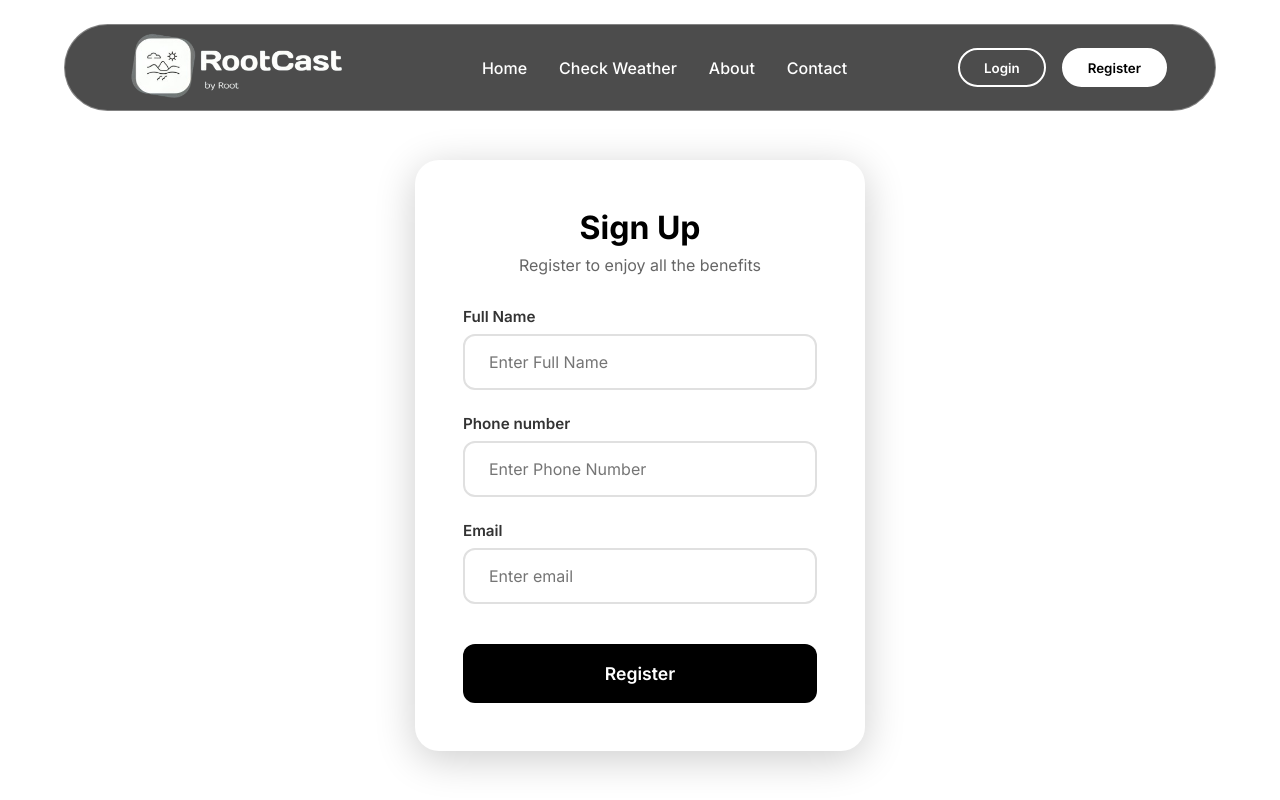
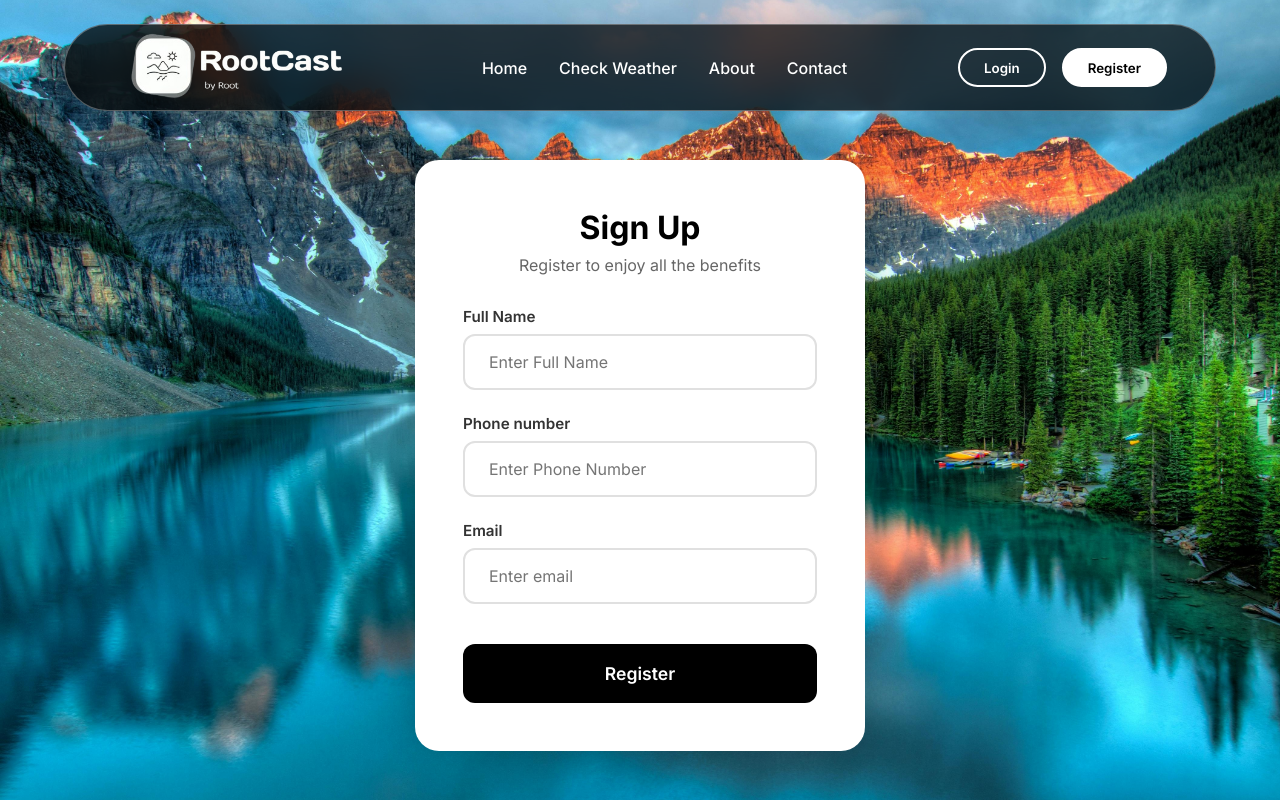
Before and after one commit to adawev/RootCast, a React (Create React App) app: page /signup in a window 1280 px wide. Shown: the top 800 px of the page. Built offline with nearby package versions, Linux system fonts and the light colour scheme; a web font is replaced by a local one.

Commit message:
register page image

```diff
--- a/src/components/style.css
+++ b/src/components/style.css
@@ -763,12 +763,17 @@
 }
 
 .wrapperRegisterPage {
+    padding-top: 20vh;
+    height: 100vh;
+    background-image: url("../images/nature.jpg");
+    background-position: center;
+    background-repeat: no-repeat;
+    background-size: cover;
+}
+.wrapperRegisterPage .auth-page {
     max-width: 450px;
     margin:0 auto;
-    padding-top: 20vh;
-    height: 100vh;
 }
-
 .wrapperRegisterPage .auth-card {
     background: #fff;
     padding: 3rem;
```
Also changed, not shown: src/images/nature.jpg (added).
